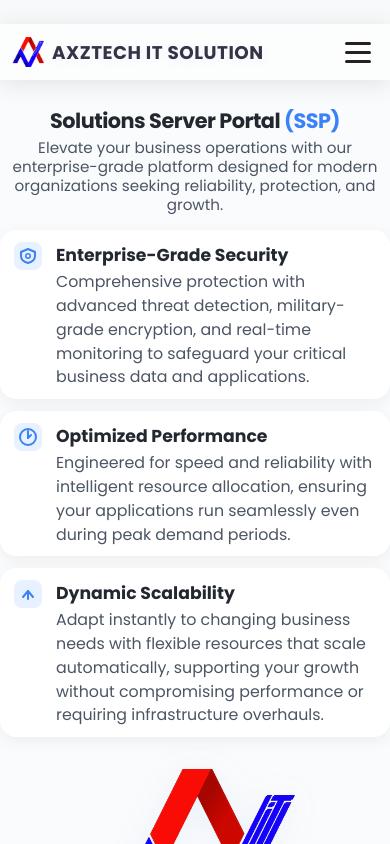
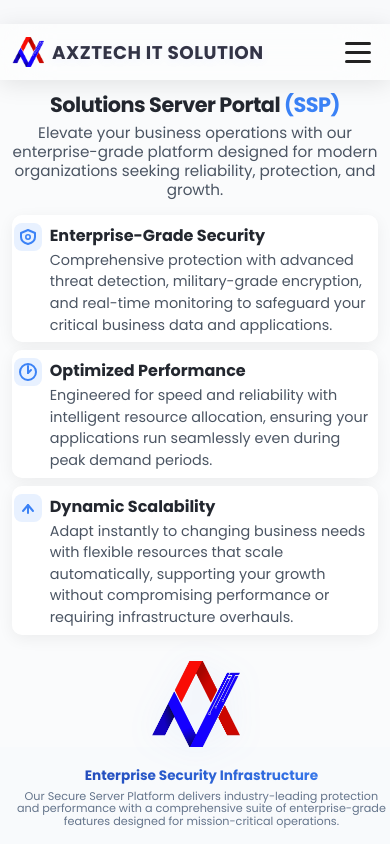
Before and after one commit to codeyatoh/Axztech-IT-Solution-FINAL-WEBSITE, a React (Vite) app: page /products in a window 390 px wide. Shown: the top 844 px of the page. Built offline with nearby package versions, Linux system fonts and the light colour scheme.

Commit message:
responsiveness

```diff
--- a/src/pages/products/KeyFeatureCards/KeyFeatureCards.module.css
+++ b/src/pages/products/KeyFeatureCards/KeyFeatureCards.module.css
@@ -120,3 +120,112 @@
     gap: 2rem;
   }
 }
+@media (max-width: 900px) {
+  .featuresContainer {
+    padding: 2.5rem 0.5rem;
+  }
+  .mainTitle {
+    font-size: clamp(1.2rem, 7vw, 2rem);
+    max-width: 95vw;
+    word-break: break-word;
+    line-height: 1.1;
+    margin-left: auto;
+    margin-right: auto;
+  }
+  .mainSubtitle {
+    font-size: clamp(0.95rem, 4vw, 1.05rem);
+    max-width: 95vw;
+    margin-left: auto;
+    margin-right: auto;
+    word-break: break-word;
+  }
+  .featuresGrid {
+    gap: 1.2rem;
+  }
+}
+@media (max-width: 600px) {
+  .featuresContainer {
+    padding: 1.2rem 0.8rem;
+  }
+  .mainTitle {
+    font-size: clamp(0.85rem, 6vw, 1.05rem);
+    line-height: 1.05;
+    margin-bottom: 0.5rem;
+    text-align: center;
+    max-width: 95vw;
+    word-break: break-word;
+  }
+  .mainSubtitle {
+    font-size: clamp(0.7rem, 3.5vw, 0.85rem);
+    line-height: 1.2;
+    text-align: center;
+    max-width: 95vw;
+    margin-left: auto;
+    margin-right: auto;
+    word-break: break-word;
+  }
+  .featuresGrid {
+    gap: 0.7rem;
+  }
+  .featureCard {
+    padding: 0.8rem 0.5rem;
+    border-radius: 10px;
+    min-height: 180px;
+    width: 100%;
+    max-width: 100%;
+    box-sizing: border-box;
+  }
+  .iconContainer {
+    width: 36px;
+    height: 36px;
+    margin-bottom: 0.7rem;
+  }
+  .cardTitle {
+    font-size: 1rem;
+  }
+  .cardDescription {
+    font-size: 0.85rem;
+  }
+}
+@media (max-width: 480px) {
+  .featuresContainer {
+    padding: 0.7rem 0.4rem;
+  }
+  .mainTitle {
+    font-size: 0.85rem;
+    margin-bottom: 0.4rem;
+  }
+  .mainSubtitle {
+    font-size: 0.7rem;
+    line-height: 1.1;
+  }
+  .featureCard {
+    padding: 0.5rem 0.2rem;
+    border-radius: 8px;
+    gap: 0.5rem;
+  }
+  .cardTitle {
+    font-size: 0.95rem;
+  }
+  .cardDescription {
+    font-size: 0.75rem;
+  }
+}
+@media (max-width: 375px) {
+  .featuresContainer {
+    padding: 0.4rem 0.2rem;
+  }
+  .mainTitle {
+    font-size: 0.7rem;
+    margin-bottom: 0.3rem;
+  }
+  .mainSubtitle {
+    font-size: 0.6rem;
+  }
+  .cardTitle {
+    font-size: 0.85rem;
+  }
+  .cardDescription {
+    font-size: 0.7rem;
+  }
+}
--- a/src/pages/products/products.jsx
+++ b/src/pages/products/products.jsx
@@ -49,76 +49,46 @@ const features = [
 
 const Products = () => {
   return (
-    <div style={{ minHeight: '100vh', background: '#fafbfc', padding: 0, margin: 0 }}>
-      <div
-        style={{
-          maxWidth: 1100,
-          margin: '0 auto',
-          padding: '16px 0 0 0',
-          display: 'flex',
-          flexDirection: 'row',
-          alignItems: 'center',
-          gap: 24,
-          justifyContent: 'center',
-        }}
-        className={styles.responsiveRow}
-      >
+    <div className={styles.productsPageBg}>
+      <div className={styles.productsRow}>
         {/* Left: Content */}
-        <div style={{ flex: 2, minWidth: 320, maxWidth: 650 }}>
-          <h1
-            style={{ fontSize: '2.7rem', fontWeight: 800, textAlign: 'left', marginBottom: 6, color: '#23272F', letterSpacing: '-1px', lineHeight: 1.1 }}
-            className={styles.responsiveTitle}
-          >
-            Solutions Server Portal <span style={{ color: '#3B82F6', fontWeight: 800 }} className={styles.responsiveTitle}>(SSP)</span>
+        <div className={styles.productsContent}>
+          <h1 className={styles.productsTitle}>
+            Solutions Server Portal <span className={styles.productsTitleAccent}>(SSP)</span>
           </h1>
-          <div
-            style={{ textAlign: 'left', fontSize: '1.18rem', color: '#4B5563', fontWeight: 400, marginBottom: 16, maxWidth: 600, lineHeight: 1.5 }}
-            className={styles.responsiveDesc}
-          >
+          <div className={styles.productsDesc}>
             Elevate your business operations with our enterprise-grade platform designed for modern organizations seeking reliability, protection, and growth.
           </div>
           {/* Feature Cards Section */}
-          <div style={{ display: 'flex', flexDirection: 'column', gap: '12px', maxWidth: 650 }}>
+          <div className={styles.featureCardsSection}>
             {features.map((feature, idx) => (
               <div
                 key={idx}
-                style={{
-                  background: '#fff',
-                  borderRadius: 16,
-                  boxShadow: '0 4px 16px rgba(0,0,0,0.06)',
-                  padding: '12px 14px 10px 14px',
-                  display: 'flex',
-                  alignItems: 'flex-start',
-                  gap: 14,
-                  opacity: 1,
-                  transform: 'none',
-                  animation: `fadeInCard 0.7s ${0.1 + idx * 0.13}s forwards`
-                }}
+                className={styles.featureCard}
+                style={{ animation: `fadeInCard 0.7s ${0.1 + idx * 0.13}s forwards` }}
               >
-                <div style={{ flexShrink: 0 }}>{feature.icon}</div>
+                <div className={styles.featureIcon}>{feature.icon}</div>
                 <div>
-                  <div style={{ fontWeight: 700, fontSize: '1.08rem', color: '#23272F', marginBottom: 2 }}>{feature.title}</div>
-                  <div style={{ color: '#4B5563', fontSize: '0.99rem', fontWeight: 400, lineHeight: 1.5 }}>{feature.description}</div>
+                  <div className={styles.featureTitle}>{feature.title}</div>
+                  <div className={styles.featureDescription}>{feature.description}</div>
                 </div>
               </div>
             ))}
           </div>
         </div>
         {/* Right: Logo */}
-        <div style={{ flex: 1, minWidth: 100, display: 'flex', alignItems: 'center', justifyContent: 'center', height: '100%' }}
-         className={styles.responsiveLogo}
-        >
+        <div className={styles.productsLogoBox}>
           <img
             src={logoImg}
             alt="AXZTECH IT SOLUTION"
-            style={{ width: 200, maxWidth: '100%', height: 'auto', display: 'block', margin: '0 auto', filter: 'drop-shadow(0 4px 16px rgba(59,130,246,0.08))' }}
+            className={styles.productsLogo}
           />
         </div>
       </div>
       {/* Key Features Section */}
       <FeaturesSection />
       {/* Pricing Section */}
-      <div style={{ marginTop: 40 }}>
+      <div className={styles.productsPricingSection}>
         <PricingSelection />
       </div>
       <CustomSolution />
--- a/src/pages/products/products.module.css
+++ b/src/pages/products/products.module.css
@@ -1,41 +1,199 @@
-/* Responsive and layout styles for Products page */
+/* Products Page Layout */
+.productsPageBg {
+  min-height: 100vh;
+  background: #fafbfc;
+  padding: 0;
+  margin: 0;
+}
+.productsRow {
+  max-width: 1100px;
+  margin: 0 auto;
+  padding: 16px 0 0 0;
+  display: flex;
+  flex-direction: row;
+  align-items: center;
+  gap: 24px;
+  justify-content: center;
+}
+.productsContent {
+  flex: 2;
+  min-width: 220px;
+  max-width: 650px;
+  display: flex;
+  flex-direction: column;
+  justify-content: flex-start;
+}
+.productsTitle {
+  font-size: clamp(1.5rem, 5vw, 2.7rem);
+  font-weight: 800;
+  text-align: left;
+  margin-bottom: 0.4rem;
+  color: #23272F;
+  letter-spacing: -1px;
+  line-height: 1.1;
+}
+.productsTitleAccent {
+  color: #3B82F6;
+  font-weight: 800;
+}
+.productsDesc {
+  text-align: left;
+  font-size: clamp(1rem, 3vw, 1.18rem);
+  color: #4B5563;
+  font-weight: 400;
+  margin-bottom: 1rem;
+  max-width: 600px;
+  line-height: 1.5;
+}
+.featureCardsSection {
+  display: flex;
+  flex-direction: column;
+  gap: 12px;
+  max-width: 650px;
+}
+.featureCard {
+  background: #fff;
+  border-radius: 16px;
+  box-shadow: 0 4px 16px rgba(0,0,0,0.06);
+  padding: 12px 14px 10px 14px;
+  display: flex;
+  align-items: flex-start;
+  gap: 14px;
+  opacity: 1;
+  transform: none;
+  /* animation handled inline for staggered effect */
+}
+.featureIcon {
+  flex-shrink: 0;
+  display: flex;
+  align-items: center;
+  justify-content: center;
+}
+.featureTitle {
+  font-weight: 700;
+  font-size: clamp(1rem, 2.5vw, 1.08rem);
+  color: #23272F;
+  margin-bottom: 2px;
+}
+.featureDescription {
+  color: #4B5563;
+  font-size: clamp(0.9rem, 2vw, 0.99rem);
+  font-weight: 400;
+  line-height: 1.5;
+}
+.productsLogoBox {
+  flex: 1;
+  min-width: 100px;
+  display: flex;
+  align-items: center;
+  justify-content: center;
+  height: 100%;
+}
+.productsLogo {
+  width: clamp(100px, 30vw, 200px);
+  max-width: 100%;
+  height: auto;
+  display: block;
+  margin: 0 auto;
+  filter: drop-shadow(0 4px 16px rgba(59,130,246,0.08));
+}
+.productsPricingSection {
+  margin-top: 2.5rem;
+}
+
+/* Responsive Styles */
+@media (max-width: 1200px) {
+  .productsRow {
+    max-width: 98vw;
+    padding-left: 8px;
+    padding-right: 8px;
+  }
+}
 @media (max-width: 900px) {
-  .responsiveRow {
-    flex-direction: column !important;
-    gap: 16px !important;
-    align-items: center !important;
+  .productsRow {
+    flex-direction: column;
+    gap: 16px;
+    align-items: center;
   }
-  .responsiveLogo {
-    margin-top: 16px !important;
-    justify-content: center !important;
+  .productsLogoBox {
+    margin-top: 16px;
+    justify-content: center;
   }
-  .responsiveTitle, .responsiveTitle span {
-    text-align: center !important;
-    max-width: 100vw !important;
-    word-break: break-word !important;
-    font-size: clamp(1.1rem, 6vw, 2rem) !important;
-    line-height: 1.12 !important;
-    letter-spacing: -0.5px !important;
-    margin-left: auto !important;
-    margin-right: auto !important;
+  .productsTitle, .productsTitleAccent {
+    text-align: center;
+    max-width: 100vw;
+    word-break: break-word;
+    font-size: clamp(1.1rem, 6vw, 2rem);
+    line-height: 1.12;
+    letter-spacing: -0.5px;
+    margin-left: auto;
+    margin-right: auto;
   }
-  .responsiveDesc {
-    text-align: center !important;
-    margin-left: auto !important;
-    margin-right: auto !important;
-    max-width: 98vw !important;
-    word-break: break-word !important;
-    font-size: clamp(0.9rem, 4vw, 1rem) !important;
-    line-height: 1.35 !important;
+  .productsDesc {
+    text-align: center;
+    margin-left: auto;
+    margin-right: auto;
+    max-width: 98vw;
+    word-break: break-word;
+    font-size: clamp(0.9rem, 4vw, 1rem);
+    line-height: 1.35;
+  }
+}
+@media (max-width: 600px) {
+  .productsPageBg {
+    padding: 0;
+  }
+  .productsRow {
+    padding: 0;
+    gap: 10px;
+  }
+  .productsContent {
+    max-width: 98vw;
+    min-width: 0;
+    padding: 0 2vw;
+  }
+  .featureCardsSection {
+    max-width: 98vw;
+    gap: 8px;
+  }
+  .featureCard {
+    padding: 10px 6px 8px 6px;
+    border-radius: 12px;
+    gap: 10px;
+  }
+  .productsLogo {
+    width: clamp(80px, 40vw, 120px);
   }
 }
 @media (max-width: 480px) {
-  .responsiveTitle, .responsiveTitle span {
-    font-size: clamp(0.95rem, 7vw, 1.3rem) !important;
-    line-height: 1.08 !important;
+  .productsTitle, .productsTitleAccent {
+    font-size: clamp(0.95rem, 7vw, 1.3rem);
+    line-height: 1.08;
   }
-  .responsiveDesc {
-    font-size: clamp(0.8rem, 4vw, 0.95rem) !important;
-    line-height: 1.25 !important;
+  .productsDesc {
+    font-size: clamp(0.8rem, 4vw, 0.95rem);
+    line-height: 1.25;
+  }
+  .featureCard {
+    padding: 8px 2px 6px 2px;
+    border-radius: 10px;
+    gap: 8px;
+  }
+  .productsLogo {
+    width: clamp(60px, 50vw, 90px);
   }
 }
+@media (max-width: 375px) {
+  .productsTitle, .productsTitleAccent {
+    font-size: 1rem;
+  }
+  .productsDesc {
+    font-size: 0.8rem;
+  }
+  .featureTitle {
+    font-size: 0.95rem;
+  }
+  .featureDescription {
+    font-size: 0.8rem;
+  }
+}
```
Also changed, not shown: src/pages/products/CustomSolution/CustomSolution.module.css (+64 -5 lines), src/pages/products/FeatureCard/FeatureCard.module.css (+21 -0 lines), src/pages/products/PricingCard/PricingCard.module.css (+77 -22 lines), src/pages/products/PricingSelection/PricingSelection.module.css (+58 -11 lines).
